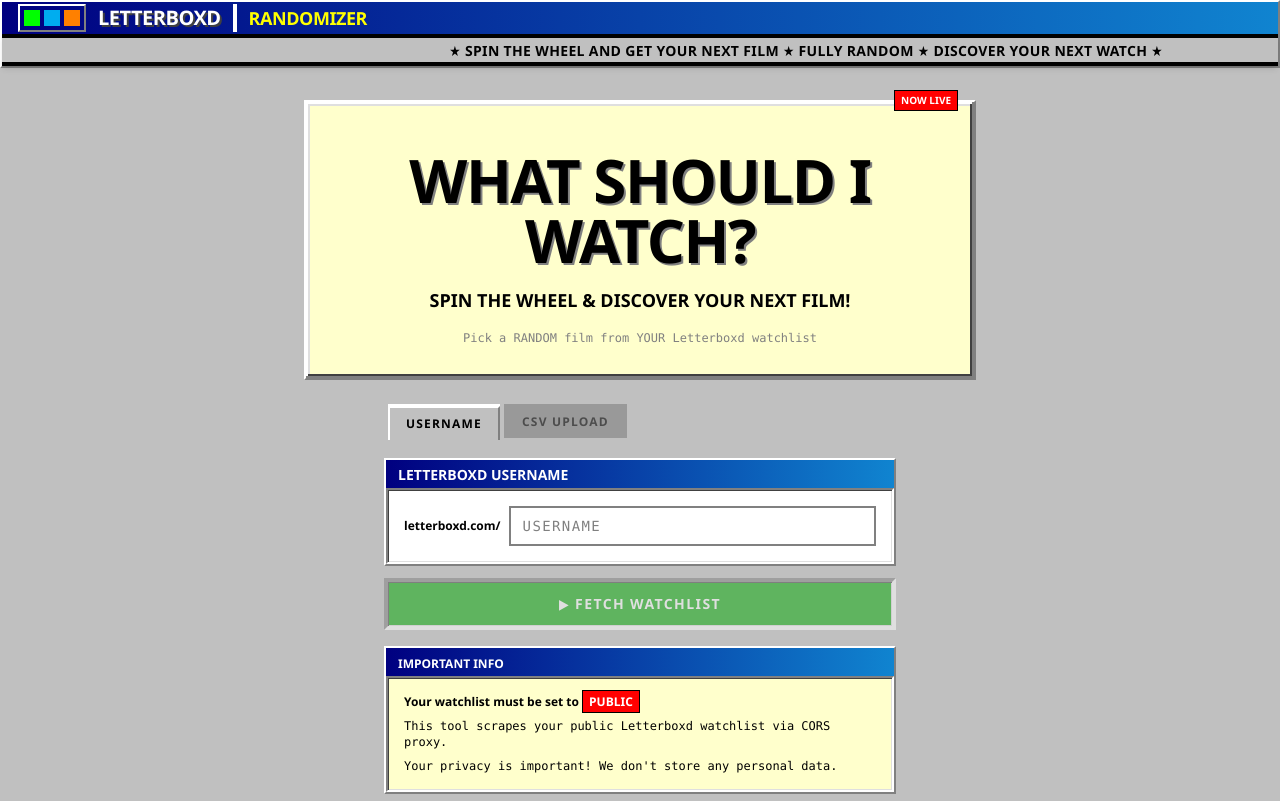
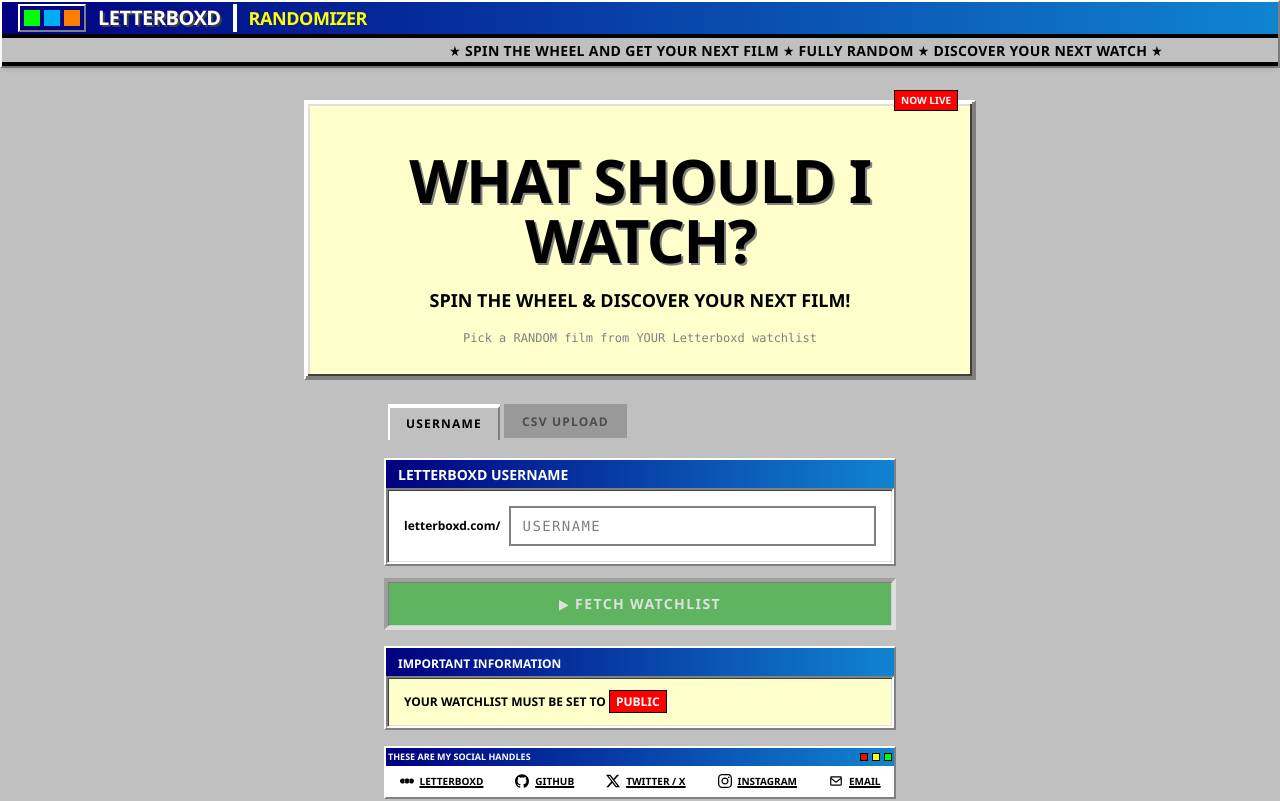
Before and after one commit to basithladdu/letterboxdrandomizer, a React (Vite) app: page / in a window 1280 px wide. Shown: the top 801 px of the page. Built offline with nearby package versions, Linux system fonts and the light colour scheme.

Commit message:
Update social handles labels and layout

```diff
--- a/src/components/input/UsernameForm.jsx
+++ b/src/components/input/UsernameForm.jsx
@@ -1,5 +1,7 @@
 import { useState } from 'react'
 import LoadingSpinner from '../shared/LoadingSpinner.jsx'
+import { SiLetterboxd, SiGithub, SiX, SiInstagram } from 'react-icons/si'
+import { BiEnvelope } from 'react-icons/bi'
 
 export default function UsernameForm({ onSubmit, loading }) {
   const [username, setUsername] = useState('')
@@ -98,18 +100,46 @@
       {/* Info Box Window Style */}
       <div className="retro-outset-deep bg-retro-gray border-4">
         <div className="retro-titlebar px-2 sm:px-3 py-1">
-          <span className="font-bold text-xs">IMPORTANT INFO</span>
+          <span className="font-bold text-xs uppercase">Important Information</span>
         </div>
-        <div className="p-2 sm:p-4 retro-inset bg-retro-panelYellow space-y-1 sm:space-y-2">
-          <p className="text-[10px] sm:text-xs font-bold text-retro-black">
+        <div className="p-2 sm:p-4 retro-inset bg-retro-panelYellow">
+          <p className="text-[10px] sm:text-xs font-bold text-retro-black uppercase">
             Your watchlist must be set to <span className="badge-new">PUBLIC</span>
           </p>
-          <p className="text-[10px] sm:text-xs text-retro-black font-mono">
-            This tool scrapes your public Letterboxd watchlist via CORS proxy.
-          </p>
-          <p className="text-[10px] sm:text-xs text-retro-black font-mono">
-            Your privacy is important! We don't store any personal data.
-          </p>
+        </div>
+      </div>
+
+      {/* Social Handles - Styled like Header elements */}
+      <div className="retro-outset bg-retro-gray border-2">
+        <div className="retro-titlebar px-2 py-0.5 flex justify-between items-center">
+          <span className="text-[9px] font-bold uppercase">These are my social handles</span>
+          <div className="flex gap-1">
+            <div className="w-2 h-2 bg-retro-red border border-retro-black" />
+            <div className="w-2 h-2 bg-retro-yellow border border-retro-black" />
+            <div className="w-2 h-2 bg-retro-green border border-retro-black" />
+          </div>
+        </div>
+        <div className="p-2 bg-retro-white flex flex-wrap justify-center gap-x-6 gap-y-2">
+          <a href="https://letterboxd.com/basithladoo" target="_blank" rel="noreferrer" className="flex items-center gap-1.5 text-[10px] font-black text-retro-black hover:bg-retro-yellow px-1 transition-colors">
+            <SiLetterboxd size={14} />
+            <span className="underline decoration-2">LETTERBOXD</span>
+          </a>
+          <a href="https://github.com/basithladoo" target="_blank" rel="noreferrer" className="flex items-center gap-1.5 text-[10px] font-black text-retro-black hover:bg-retro-yellow px-1 transition-colors">
+            <SiGithub size={14} />
+            <span className="underline decoration-2">GITHUB</span>
+          </a>
+          <a href="https://twitter.com/basithladoo" target="_blank" rel="noreferrer" className="flex items-center gap-1.5 text-[10px] font-black text-retro-black hover:bg-retro-yellow px-1 transition-colors">
+            <SiX size={14} />
+            <span className="underline decoration-2">TWITTER / X</span>
+          </a>
+          <a href="https://instagram.com/basithladdu" target="_blank" rel="noreferrer" className="flex items-center gap-1.5 text-[10px] font-black text-retro-black hover:bg-retro-yellow px-1 transition-colors">
+            <SiInstagram size={14} />
+            <span className="underline decoration-2">INSTAGRAM</span>
+          </a>
+          <a href="mailto:basithladoo@gmail.com" className="flex items-center gap-1.5 text-[10px] font-black text-retro-black hover:bg-retro-yellow px-1 transition-colors">
+            <BiEnvelope size={14} />
+            <span className="underline decoration-2">EMAIL</span>
+          </a>
         </div>
       </div>
     </div>
```
